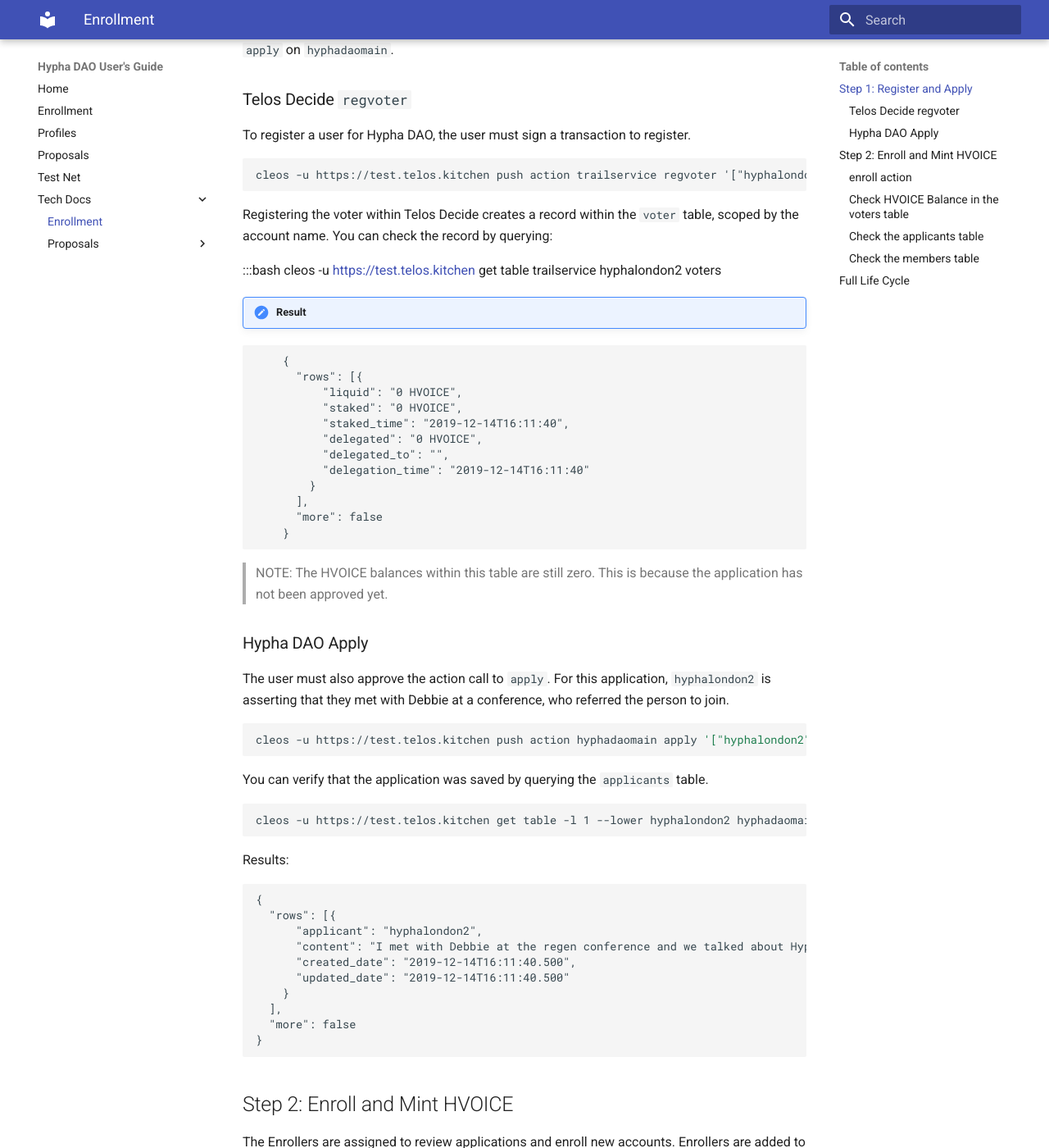
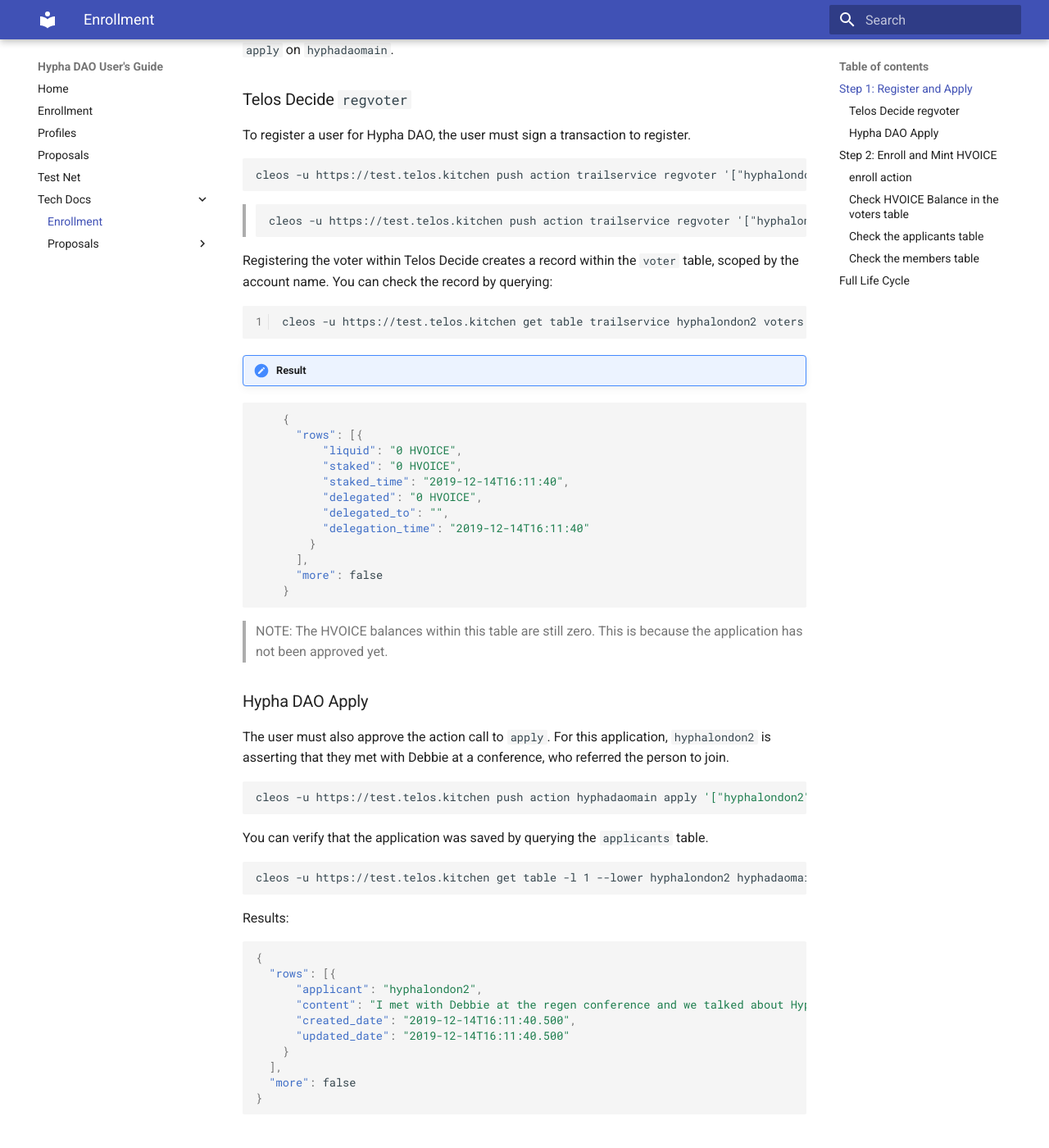
Before and after one commit to hypha-dao/dao-tech-docs, an MkDocs documentation site: the page built from docs/tech-docs/enrollment.md, in a window 1280 px wide and 1400 px high, scrolled down 208 px. Shown: the whole window at 82% size. Built offline with MkDocs 1.6.1 and Material for MkDocs 9.7.7, drawn with Linux system fonts in a browser that asks for light colours.

Commit message:
adding technical content

````diff
--- a/docs/tech-docs/enrollment.md
+++ b/docs/tech-docs/enrollment.md
@@ -10,14 +10,18 @@ To register a user for Hypha DAO, the user must sign a transaction to register.
 ```
 cleos -u https://test.telos.kitchen push action trailservice regvoter '["hyphalondon2", "0,HVOICE", null]' -p hyphalondon2
 ```
+> ```
+  cleos -u https://test.telos.kitchen push action trailservice regvoter '["hyphalondon2", "0,HVOICE", null]' -p hyphalondon2
+  ```
+
 
 Registering the voter within Telos Decide creates a record within the ```voter``` table, scoped by the account name. You can check the record by querying:
 
-  :::bash
-  cleos -u https://test.telos.kitchen get table trailservice hyphalondon2 voters
+    :::bash
+    cleos -u https://test.telos.kitchen get table trailservice hyphalondon2 voters
 
 !!! note "Result"
-```
+``` json
     {
       "rows": [{
           "liquid": "0 HVOICE",
@@ -47,7 +51,7 @@ cleos -u https://test.telos.kitchen get table -l 1 --lower hyphalondon2 hyphadao
 ```
 
 Results:
-```
+``` json
 {
   "rows": [{
       "applicant": "hyphalondon2",
````
